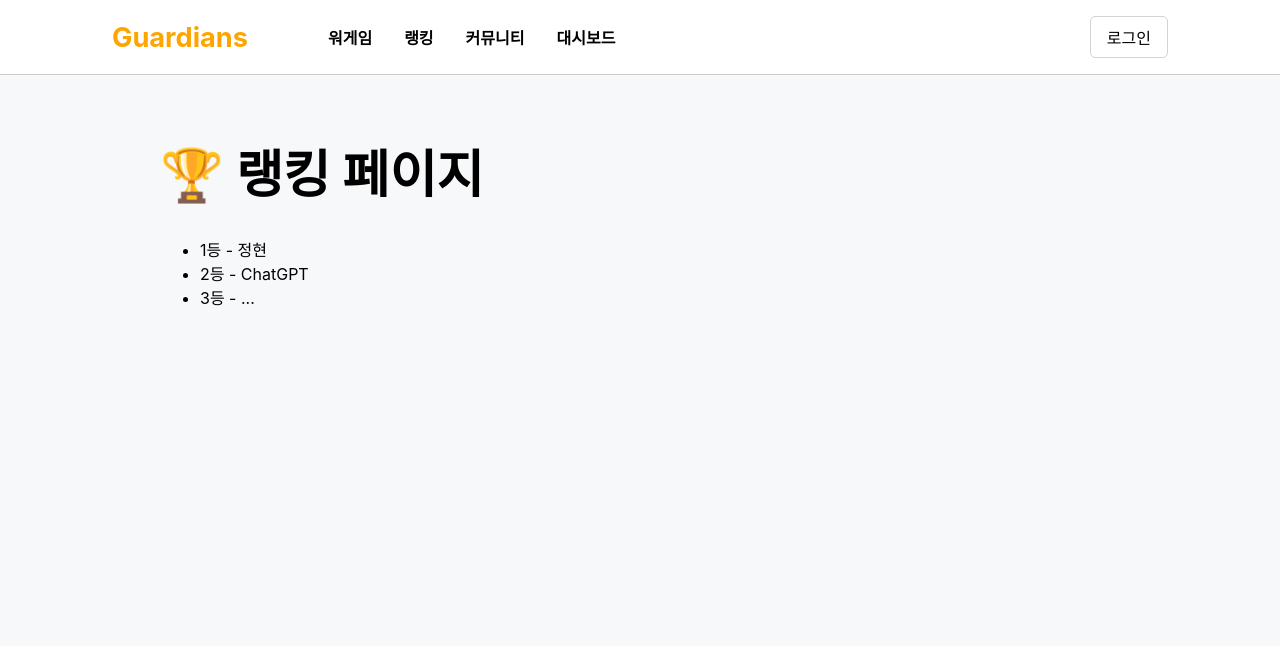
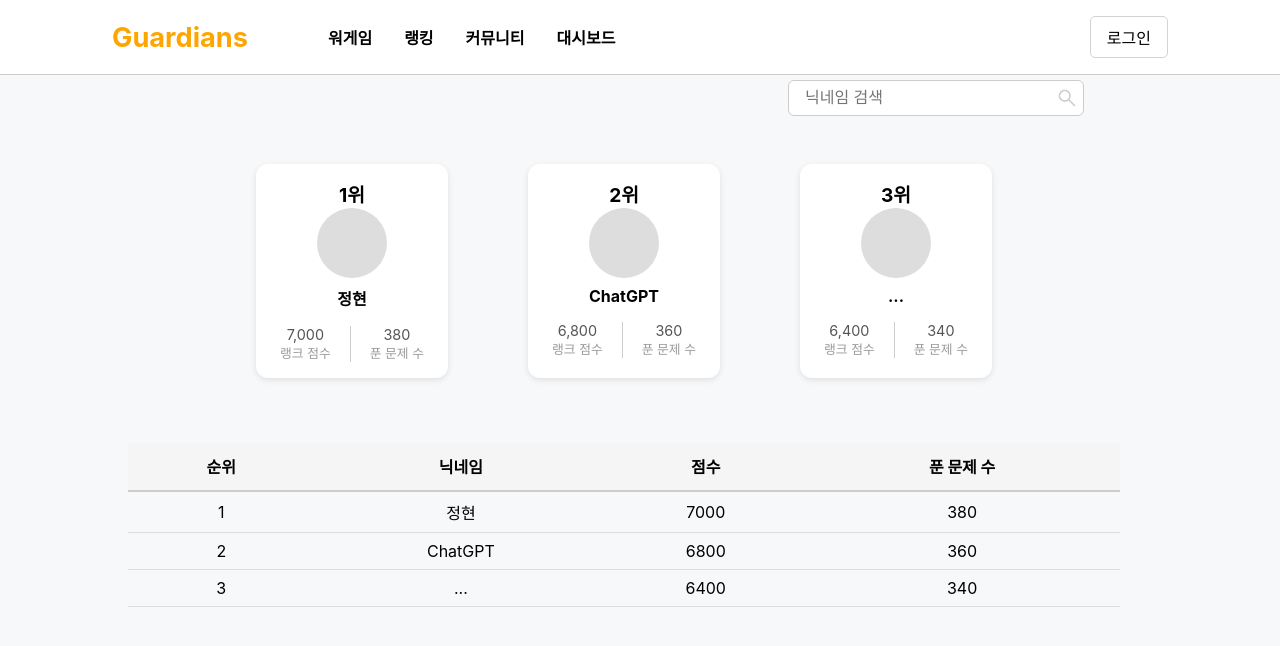
Before and after one commit to BeeGuardians/Guardians-frontend, a React (Vite) app in the folder guardians/: page /ranking in a window 1280 px wide. Shown: the top 646 px of the page. Built offline with nearby package versions, Linux system fonts and the light colour scheme; a web font is replaced by a local one.

Commit message:
feat : add ranking UI

```diff
--- a/guardians/src/pages/Ranking.tsx
+++ b/guardians/src/pages/Ranking.tsx
@@ -1,12 +1,40 @@
+import SearchBar from "./RankingPage/SearchBar";
+import RankCard from "./RankingPage/RankCard";
+import RankingTable from "./RankingPage/RankingTable";
+
+const dummyTop3 = [
+    { rank: 1, nickname: "정현", score: 7000, solvedCount: 380 },
+    { rank: 2, nickname: "ChatGPT", score: 6800, solvedCount: 360 },
+    { rank: 3, nickname: "...", score: 6400, solvedCount: 340 },
+];
+
+const dummyOthers = [
+    { rank: 1, nickname: "정현", score: 7000, solvedCount: 380 },
+    { rank: 2, nickname: "ChatGPT", score: 6800, solvedCount: 360 },
+    { rank: 3, nickname: "...", score: 6400, solvedCount: 340 },
+];
+
 function Ranking() {
     return (
-        <div style={{ padding: "2rem" }}>
-            <h1 style={{ color: "black" }}>🏆 랭킹 페이지</h1>
-            <ul>
-                <li>1등 - 정현</li>
-                <li>2등 - ChatGPT</li>
-                <li>3등 - ...</li>
-            </ul>
+        //헤더랑 여백설정
+        <div style={{ margin:0, padding: 0}}>
+
+            {/* 검색창 오른쪽 정렬 */}
+            <div style={{ display: "flex", justifyContent: "flex-end", marginBottom: "3rem", marginRight: "12rem"}}>
+                <SearchBar />
+            </div>
+
+            {/* 상위 3개 카드 중앙 정렬 */}
+            <div style={{ display: "flex", justifyContent: "center", gap: "5rem", marginBottom: "2rem",marginRight: "10rem" }}>
+                {dummyTop3.map((user) => (
+                    <RankCard key={user.rank} {...user} />
+                ))}
+            </div>
+
+            {/* 하위 순위 테이블 */}
+            <div style={{ display: "flex", justifyContent: "center", gap: "5rem", marginBottom: "2rem",marginRight: "10rem" }}>
+                <RankingTable data={dummyOthers} />
+            </div>
         </div>
     );
 }
--- /dev/null
+++ b/guardians/src/pages/RankingPage/RankCard.tsx
@@ -0,0 +1,64 @@
+interface RankCardProps {
+    rank: number;
+    nickname: string;
+    score: number;
+    solvedCount: number;
+}
+
+const RankCard: React.FC<RankCardProps> = ({ rank, nickname, score, solvedCount }) => {
+    return (
+        <div
+            style={{
+                width: "160px",
+                padding: "1rem",
+                borderRadius: "12px",
+                backgroundColor: "#fff", // ✅ 배경 통일
+                textAlign: "center",
+                boxShadow: "0 2px 6px rgba(0,0,0,0.1)",
+            }}
+        >
+            <div style={{ fontSize: "1.2rem", fontWeight: "bold" }}>{rank}위</div>
+            <div
+                //원
+                style={{
+                    width: "70px",
+                    height: "70px",
+                    borderRadius: "50%",
+                    backgroundColor: "#ddd",
+                    margin: "0 auto",
+                }}
+            />
+            <p style={{ marginTop: '0.5rem', fontWeight: 'bold' }}>{nickname}</p>
+
+            <div
+                style={{
+                    display: 'flex',
+                    justifyContent: 'space-between',
+                    marginTop: '0.5rem',
+                    padding: '0 0.5rem',
+                    fontSize: '0.9rem',
+                    color: '#555',
+                }}
+            >
+                <div>
+                    <div>{score.toLocaleString()}</div>
+                    <div style={{ fontSize: '0.8rem', color: '#999' }}>랭크 점수</div>
+                </div>
+
+                <div style={{
+                    width: '1px',
+                    backgroundColor: '#ccc',
+                    margin: '0 1rem',
+                }} />
+
+
+                <div>
+                    <div>{solvedCount}</div>
+                    <div style={{ fontSize: '0.8rem', color: '#999' }}>푼 문제 수</div>
+                </div>
+            </div>
+        </div>
+    );
+}
+
+export default RankCard;
--- /dev/null
+++ b/guardians/src/pages/RankingPage/RankingTable.tsx
@@ -0,0 +1,47 @@
+interface UserRanking {
+    rank: number;
+    nickname: string;
+    score: number;
+    solvedCount: number;
+}
+
+interface RankingTableProps {
+    data: UserRanking[];
+}
+
+const RankingTable: React.FC<RankingTableProps> = ({ data }) => {
+    return (
+        <table style={{ width: "100%", borderCollapse: "collapse", marginTop: "2rem" }}>
+            <thead>
+            <tr style={{ backgroundColor: "#f5f5f5" }}>
+                <th style={thStyle}>순위</th>
+                <th style={thStyle}>닉네임</th>
+                <th style={thStyle}>점수</th>
+                <th style={thStyle}>푼 문제 수</th>
+            </tr>
+            </thead>
+            <tbody>
+            {data.map((user) => (
+                <tr key={user.rank} style={{ textAlign: "center", borderBottom: "1px solid #ddd" }}>
+                    <td style={tdStyle}>{user.rank}</td>
+                    <td style={tdStyle}>{user.nickname}</td>
+                    <td style={tdStyle}>{user.score}</td>
+                    <td style={tdStyle}>{user.solvedCount}</td>
+                </tr>
+            ))}
+            </tbody>
+        </table>
+    );
+};
+
+const thStyle = {
+    padding: "0.75rem",
+    fontWeight: "bold",
+    borderBottom: "2px solid #ccc",
+};
+
+const tdStyle = {
+    padding: "0.5rem",
+};
+
+export default RankingTable;
--- /dev/null
+++ b/guardians/src/pages/RankingPage/SearchBar.tsx
@@ -0,0 +1,34 @@
+import searchIcon from "../../assets/search.png";
+
+function SearchBar() {
+    return (
+        <div style={{ position: "relative", width: "300px" }}>
+            <input
+                type="text"
+                placeholder="닉네임 검색"
+                style={{
+                    width: "90%",
+                    padding: "0.5rem 0.5rem 0.5rem 1rem",
+                    border: "1px solid #ccc",
+                    borderRadius: "6px",
+                    fontSize: "1rem",
+                }}
+            />
+            <img
+                src={searchIcon}
+                alt="검색"
+                style={{
+                    position: "absolute",
+                    top: "50%",
+                    right: "0.75rem",
+                    transform: "translateY(-50%)",
+                    width: "18px",
+                    height: "18px",
+                    cursor: "pointer",
+                }}
+            />
+        </div>
+    );
+}
+
+export default SearchBar;
```
Also changed, not shown: guardians/src/pages/RankingPage/RankingPage.tsx (added, +23 -0 lines).
